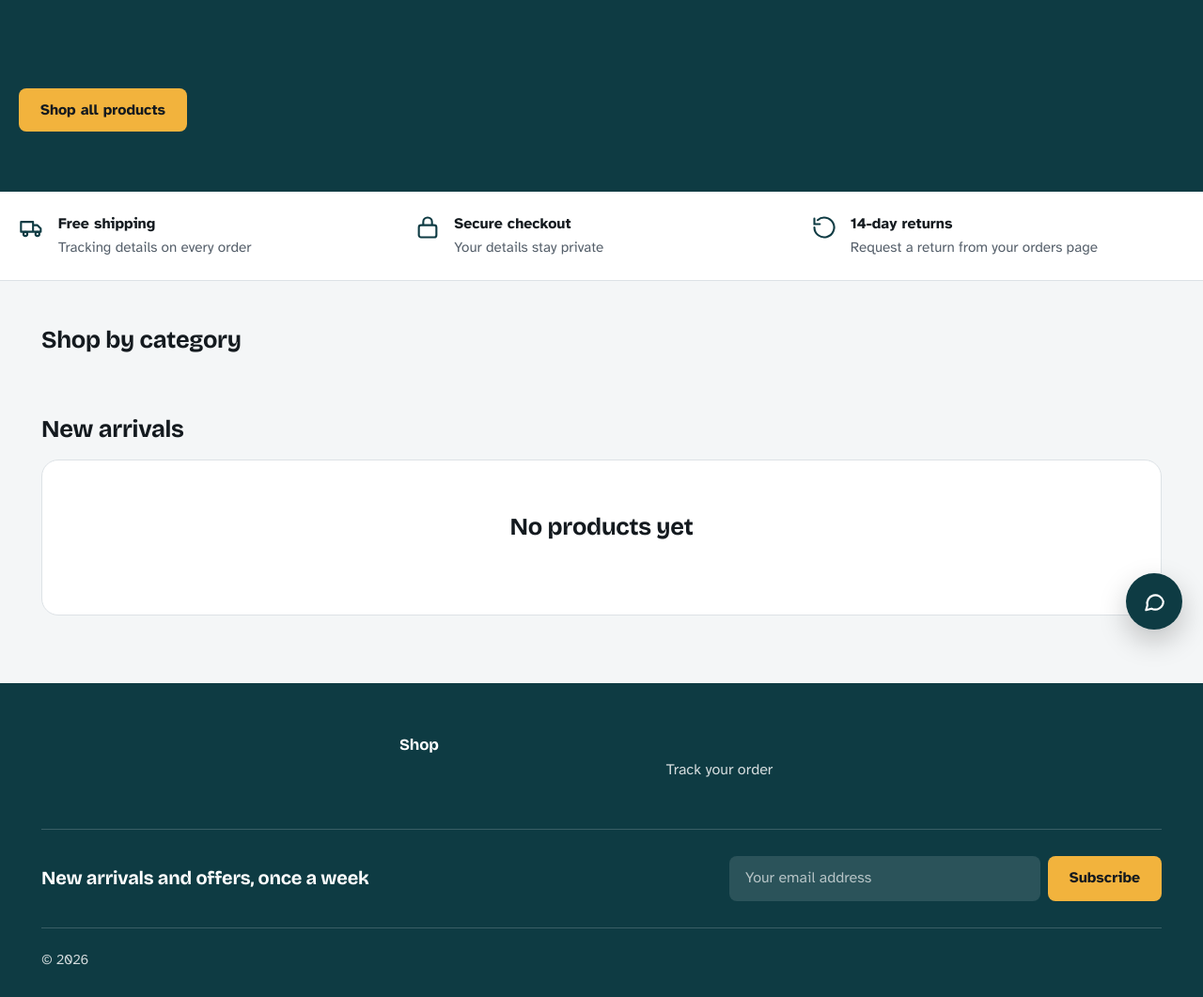
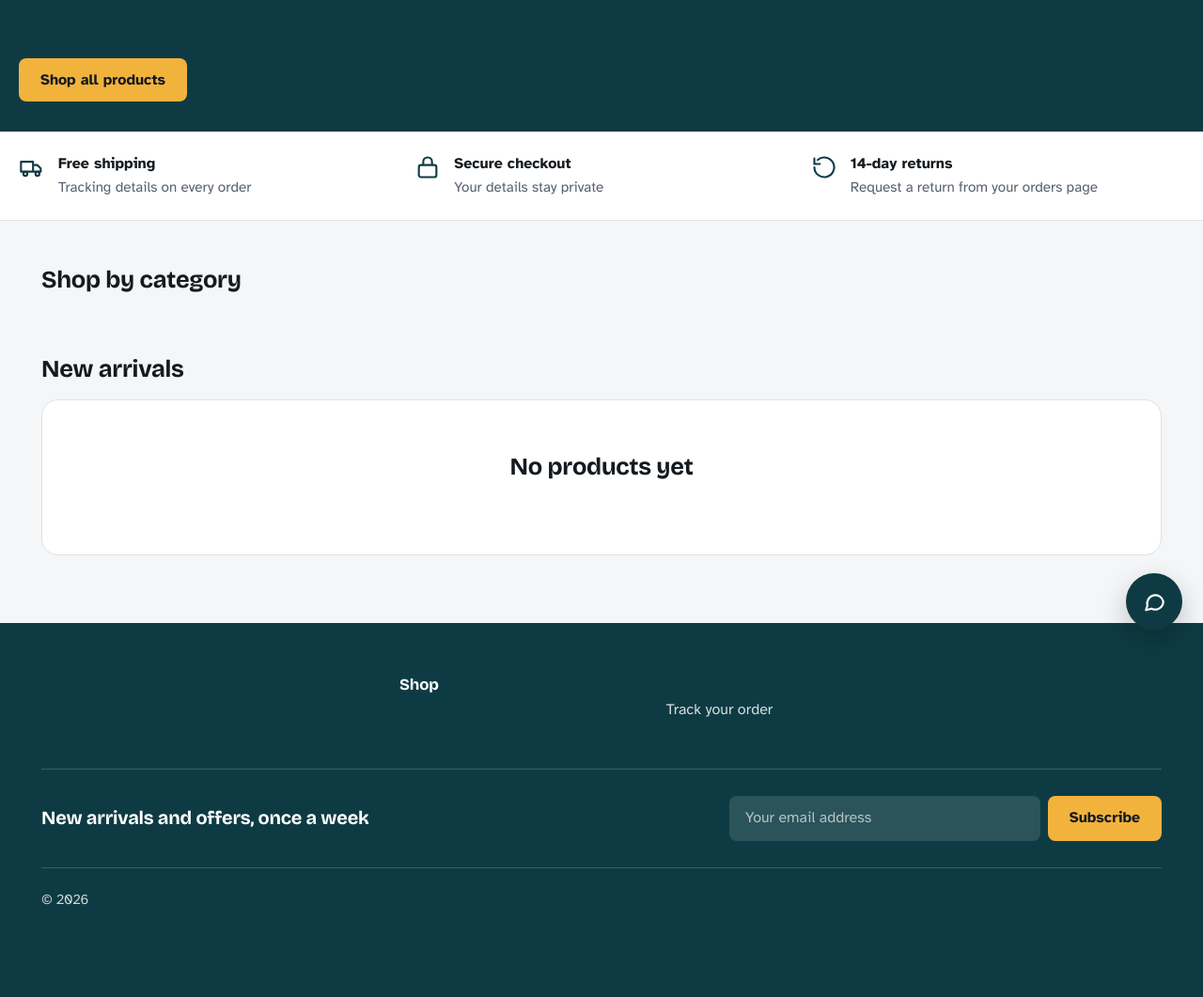
Before and after one commit to 647samad-design/Copy-Daraz, a Django app: template bees/templates/bees/index.html in a window 1280 px wide. Shown: the part 108-1169 px from the top of the page at 94% size. After the commit the page ends 1071 px from the top, so only its background shows below. Run offline with Django 5.2, Linux system fonts and the light colour scheme; the template is opened without the code that fills it, so the values that code supplies are empty.

Commit message:
Home hero: halve top and bottom spacing
Co-Authored-By: Claude Opus 5.5 <noreply@anthropic.com>
Claude-Session: https://claude.ai/code/session_01XbM1epqMGRLiX5pEuxiQcn

```diff
--- a/bees/templates/bees/index.html
+++ b/bees/templates/bees/index.html
@@ -2,7 +2,7 @@
 {% load bees_extras %}
 {% block extra_css %}
     .hero { background: var(--brand); color: var(--on-brand); }
-    .hero-inner { display: grid; grid-template-columns: minmax(0, 1.1fr) minmax(0, 1fr); gap: 48px; align-items: center; padding: 64px 0; }
+    .hero-inner { display: grid; grid-template-columns: minmax(0, 1.1fr) minmax(0, 1fr); gap: 48px; align-items: center; padding: 32px 0; }
     .hero h1 {
         color: var(--on-brand); font-size: clamp(2.5rem, 5.4vw, 4.4rem); line-height: 1.02;
         letter-spacing: -0.035em; font-weight: 800; max-width: 13ch;
@@ -33,7 +33,7 @@
     .cat:hover span { text-decoration: underline; }
 
     @media (max-width: 900px) {
-        .hero-inner { grid-template-columns: 1fr; padding: 44px 0; gap: 32px; }
+        .hero-inner { grid-template-columns: 1fr; padding: 22px 0; gap: 32px; }
         .promise ul { grid-template-columns: 1fr; gap: 14px; }
     }
 {% endblock %}
```
